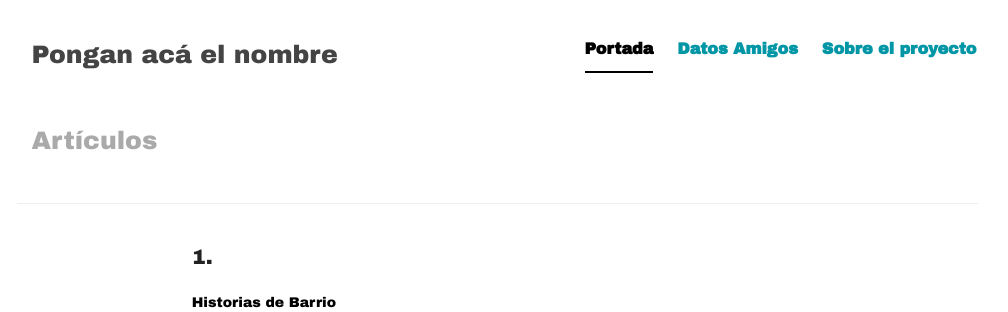
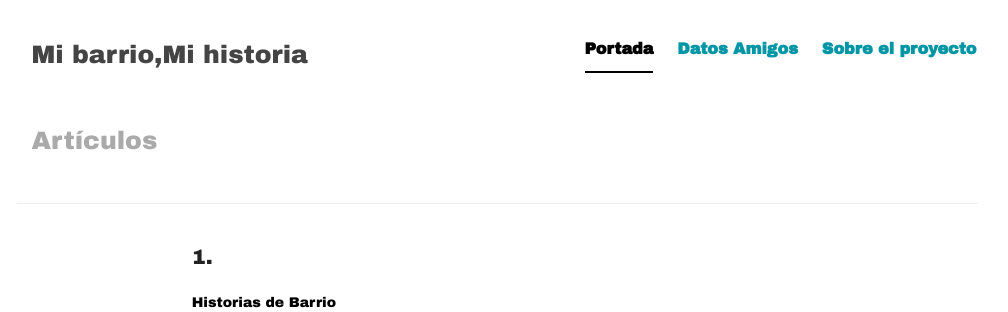
Before and after one commit to paulagunsche/clase_15_mayo, a PHP site: page /index.php in a window 1280 px wide. Shown: the top 312 px of the page, without its empty margins (136-1144 px from the left). Run offline with PHP 8.4, Linux system fonts and the light colour scheme; data that the repository does not hold is empty; some libraries are stand-ins or nearby versions.

Commit message:
Update cabeza.php

```diff
--- a/cabeza.php
+++ b/cabeza.php
@@ -1,7 +1,7 @@
 <!DOCTYPE html>
 <html lang="es">
 <?php
-$title = "Pongan acá el nombre";
+$title = "Mi barrio,Mi historia";
 $descripcion = "Pongan acá su descripción.";
 ?>
 <head>
```
